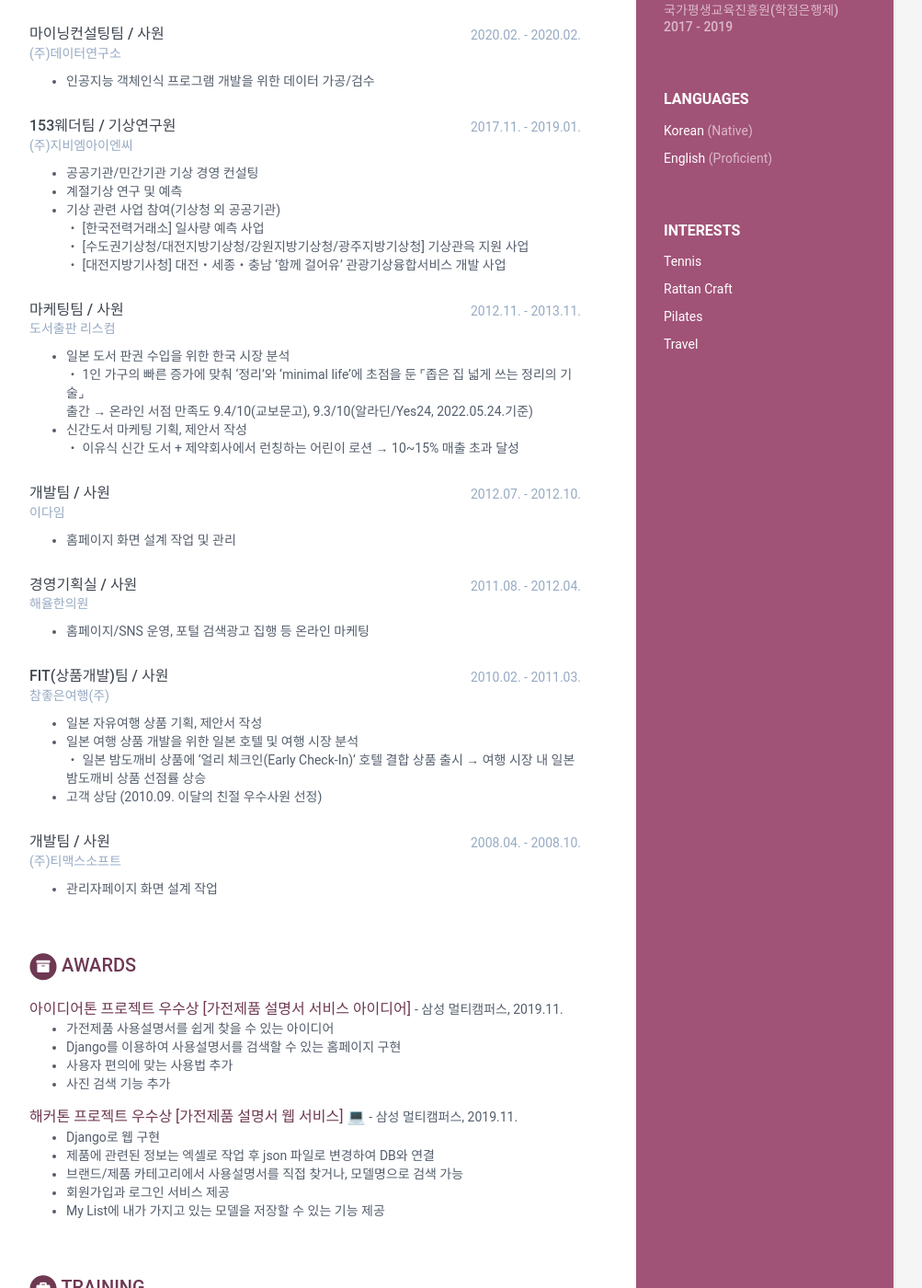
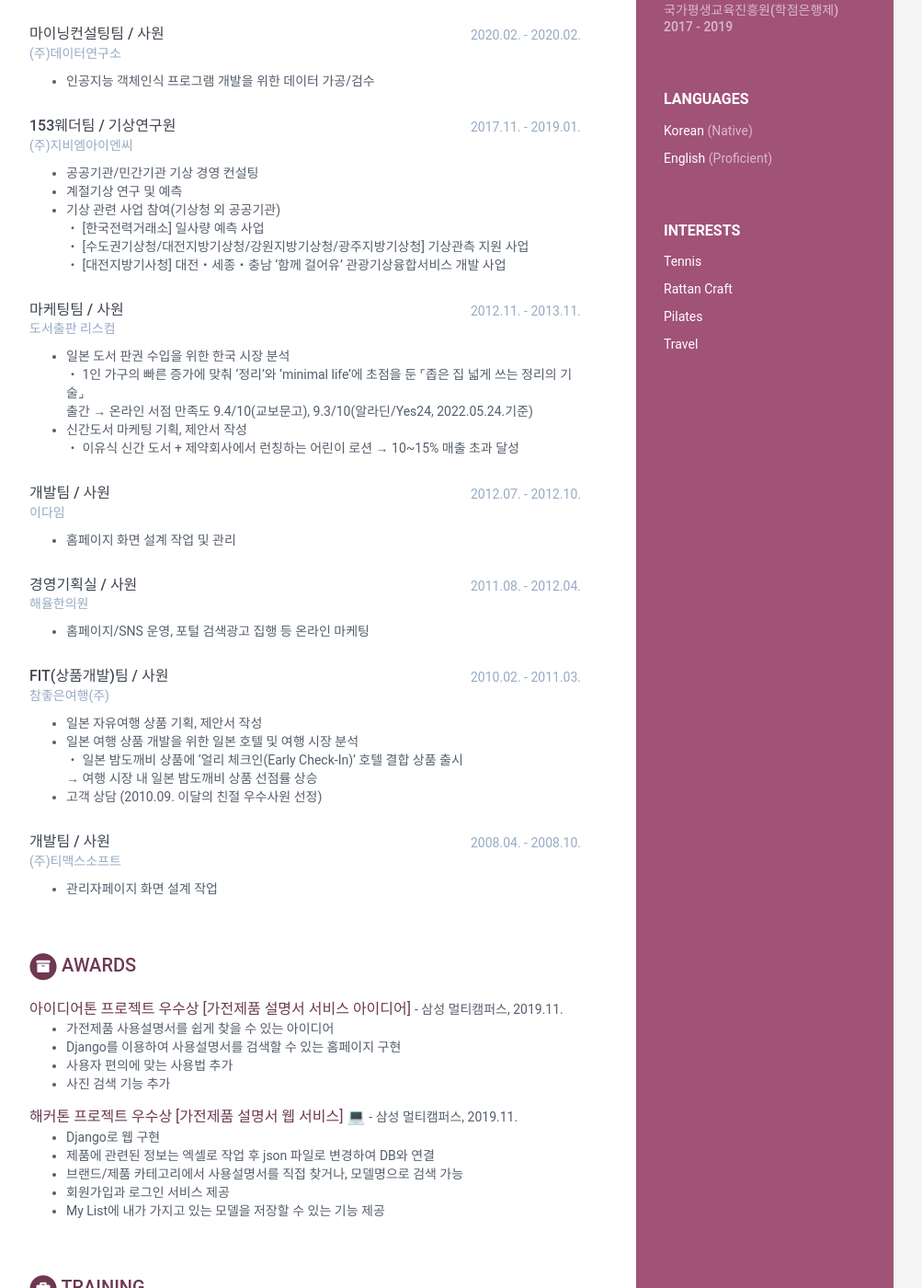
Before and after one commit to ranisop/resume, a Jekyll site: the page built from index.html, in a window 1280 px wide and 1400 px high, scrolled down 624 px. Shown: the whole window at 92% size, without its empty margins (168-1171 px from the left). Built offline with Jekyll 4.4.1, drawn with Linux system fonts in a browser that asks for light colours.

Commit message:
Update data.yml

```diff
--- a/_data/data.yml
+++ b/_data/data.yml
@@ -135,7 +135,7 @@
           - 계절기상 연구 및 예측
           - 기상 관련 사업 참여(기상청 외 공공기관)
             ・ [한국전력거래소] 일사량 예측 사업
-            ・ [수도권기상청/대전지방기상청/강원지방기상청/광주지방기상청] 기상관윽 지원 사업
+            ・ [수도권기상청/대전지방기상청/강원지방기상청/광주지방기상청] 기상관측 지원 사업
             ・ [대전지방기사청] 대전・세종・충남 '함께 걸어유' 관광기상융합서비스 개발 사업
 
 
@@ -145,7 +145,7 @@
       details: |
           - 일본 도서 판권 수입을 위한 한국 시장 분석
             ・ 1인 가구의 빠른 증가에 맞춰 '정리'와 'minimal life'에 초점을 둔 ⌜좁은 집 넓게 쓰는 정리의 기술⌟
-            출간 → 온라인 서점 만족도 9.4/10(교보문고), 9.3/10(알라딘/Yes24, 2022.05.24.기준)
+              출간 → 온라인 서점 만족도 9.4/10(교보문고), 9.3/10(알라딘/Yes24, 2022.05.24.기준)
           - 신간도서 마케팅 기획, 제안서 작성
             ・ 이유식 신간 도서 + 제약회사에서 런칭하는 어린이 로션 → 10~15% 매출 초과 달성
 
@@ -167,7 +167,8 @@
       details: |
           - 일본 자유여행 상품 기획, 제안서 작성
           - 일본 여행 상품 개발을 위한 일본 호텔 및 여행 시장 분석
-            ・ 일본 밤도깨비 상품에 '얼리 체크인(Early Check-In)' 호텔 결합 상품 출시 → 여행 시장 내 일본 밤도깨비 상품 선점률 상승
+            ・ 일본 밤도깨비 상품에 '얼리 체크인(Early Check-In)' 호텔 결합 상품 출시
+              → 여행 시장 내 일본 밤도깨비 상품 선점률 상승
           - 고객 상담 (2010.09. 이달의 친절 우수사원 선정)
 
     - role: 개발팀 / 사원
```
